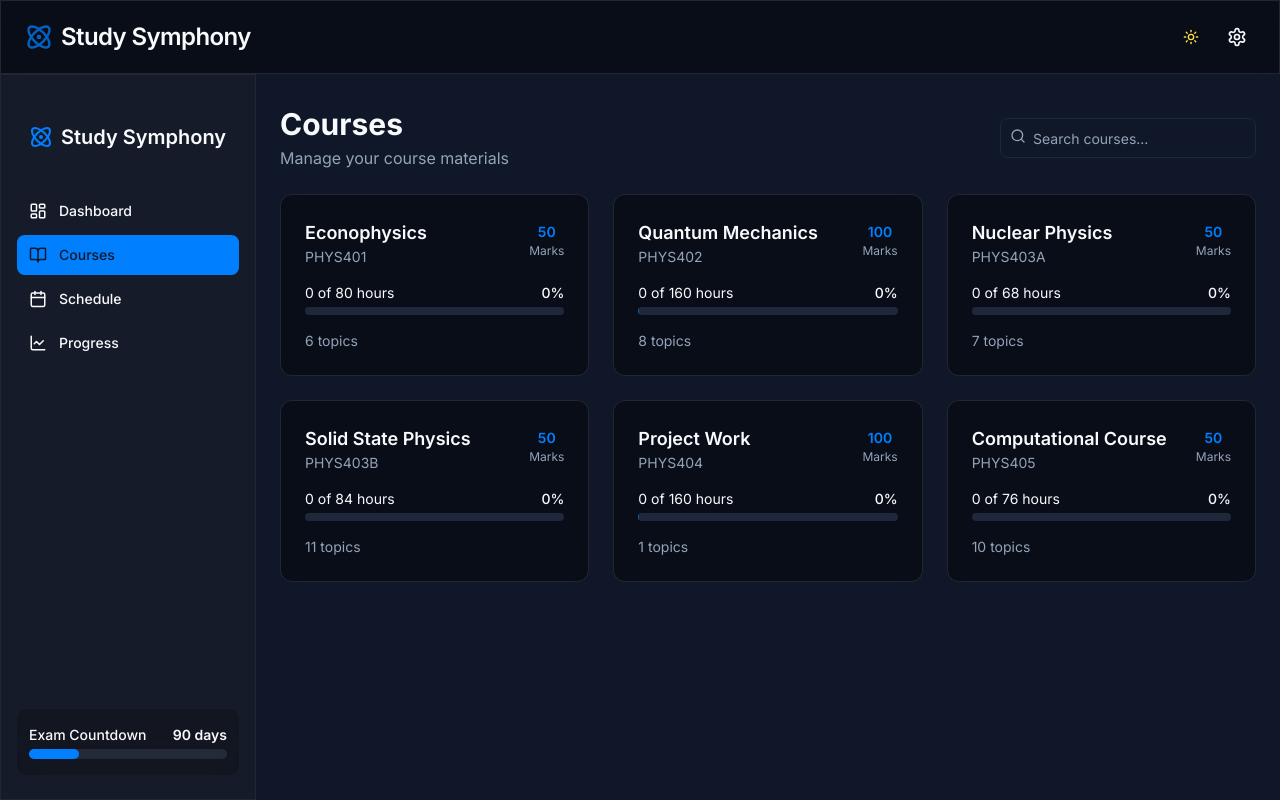
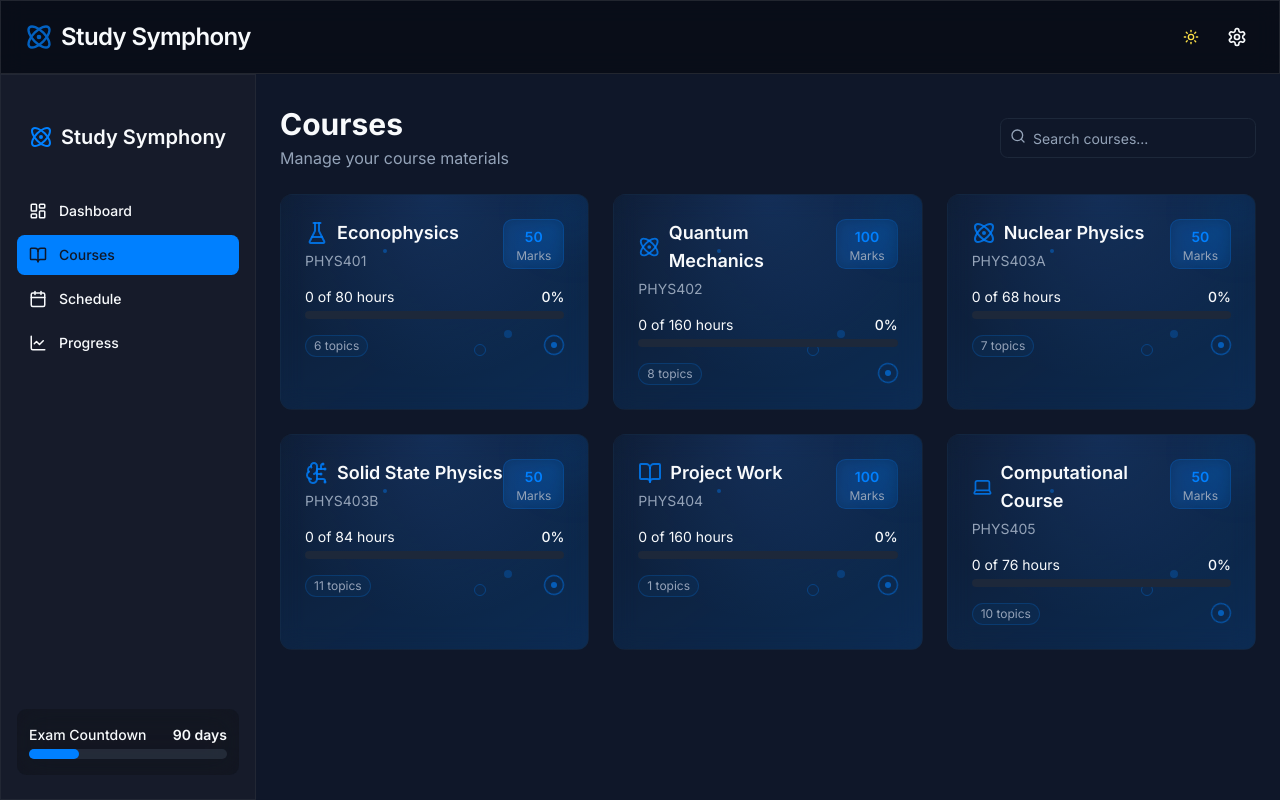
Before and after one commit to AkashGurung-123/study-symphony-tracker, a React (Vite) app: page /courses in a window 1280 px wide. Built offline with nearby package versions, Linux system fonts and the light colour scheme.

Commit message:
Add subject related logos
Adds logos related to each subject.

```diff
--- a/src/components/CourseCard.tsx
+++ b/src/components/CourseCard.tsx
@@ -2,12 +2,33 @@
 import React from 'react';
 import { type Course } from '@/lib/data';
 import { cn } from '@/lib/utils';
+import { Atom, BookOpen, Code, BrainCircuit, FlaskConical, Laptop } from 'lucide-react';
 
 interface CourseCardProps {
   course: Course;
   onClick?: () => void;
   className?: string;
 }
+
+// Helper function to get the appropriate icon for each course
+const getCourseIcon = (courseId: string) => {
+  switch (courseId) {
+    case 'econophysics':
+      return <FlaskConical className="text-primary/80" size={24} />;
+    case 'quantum-mechanics':
+      return <Atom className="text-primary/80" size={24} />;
+    case 'nuclear-physics':
+      return <Atom className="text-primary/80" size={24} />;
+    case 'solid-state-physics':
+      return <BrainCircuit className="text-primary/80" size={24} />;
+    case 'project-work':
+      return <BookOpen className="text-primary/80" size={24} />;
+    case 'computational-course':
+      return <Laptop className="text-primary/80" size={24} />;
+    default:
+      return <BookOpen className="text-primary/80" size={24} />;
+  }
+};
 
 export function CourseCard({ course, onClick, className }: CourseCardProps) {
   // Calculate completion percentage
@@ -34,7 +55,10 @@ export function CourseCard({ course, onClick, className }: CourseCardProps) {
       <div className="relative z-10">
         <div className="flex justify-between items-start mb-4">
           <div>
-            <h3 className="font-semibold text-lg">{course.name}</h3>
+            <div className="flex items-center gap-2 mb-1">
+              {getCourseIcon(course.id)}
+              <h3 className="font-semibold text-lg">{course.name}</h3>
+            </div>
             <p className="text-sm text-muted-foreground">{course.code}</p>
           </div>
           <div className="text-center px-3 py-1 bg-primary/10 backdrop-blur rounded-lg border border-primary/20">
--- a/src/pages/Courses.tsx
+++ b/src/pages/Courses.tsx
@@ -1,6 +1,7 @@
 
 import React from 'react';
 import { Layout } from '@/components/Layout';
+import { CourseCard } from '@/components/CourseCard';
 import { Button } from '@/components/ui/button';
 import { Input } from '@/components/ui/input';
 import { Progress } from '@/components/ui/progress';
@@ -133,48 +134,13 @@ export default function Courses() {
         ) : (
           // Course list view
           <div className="grid grid-cols-1 md:grid-cols-2 lg:grid-cols-3 gap-6">
-            {filteredCourses.map((course) => {
-              // Calculate completion percentage
-              const totalHours = course.topics.reduce((total, topic) => total + topic.creditHours, 0);
-              const completedHours = course.topics.reduce((total, topic) => total + topic.completed, 0);
-              const progressPercentage = totalHours > 0 ? (completedHours / totalHours) * 100 : 0;
-
-              return (
-                <div
-                  key={course.id}
-                  className="glass rounded-xl p-6 hover-scale cursor-pointer"
-                  onClick={() => setSelectedCourse(course)}
-                >
-                  <div className="flex justify-between items-start mb-4">
-                    <div>
-                      <h3 className="font-semibold text-lg">{course.name}</h3>
-                      <p className="text-sm text-muted-foreground">{course.code}</p>
-                    </div>
-                    <div className="text-center">
-                      <span className="text-sm font-semibold text-primary">{course.totalMarks}</span>
-                      <p className="text-xs text-muted-foreground">Marks</p>
-                    </div>
-                  </div>
-
-                  <div className="space-y-4">
-                    <div>
-                      <div className="flex justify-between text-sm mb-1">
-                        <span>{completedHours} of {totalHours} hours</span>
-                        <span className="font-medium">{Math.round(progressPercentage)}%</span>
-                      </div>
-                      <Progress
-                        value={progressPercentage}
-                        className="h-2"
-                      />
-                    </div>
-
-                    <div className="text-sm">
-                      <p className="text-muted-foreground">{course.topics.length} topics</p>
-                    </div>
-                  </div>
-                </div>
-              );
-            })}
+            {filteredCourses.map((course) => (
+              <CourseCard
+                key={course.id}
+                course={course}
+                onClick={() => setSelectedCourse(course)}
+              />
+            ))}
           </div>
         )}
       </div>
```
